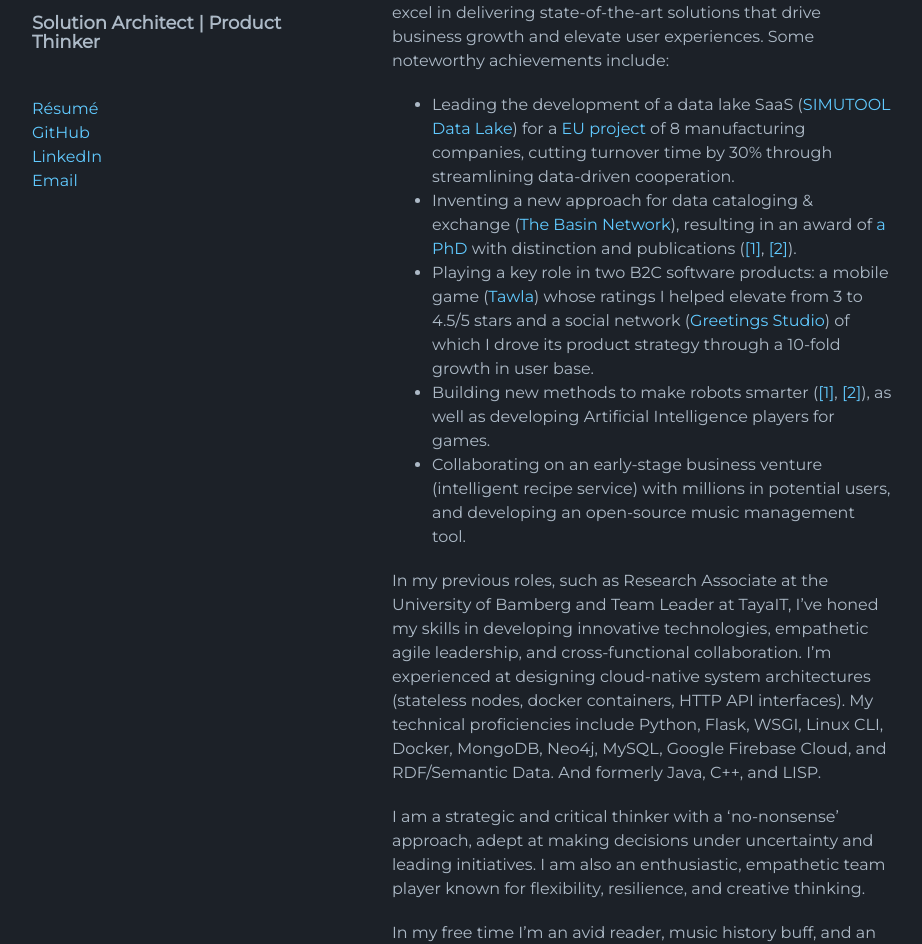
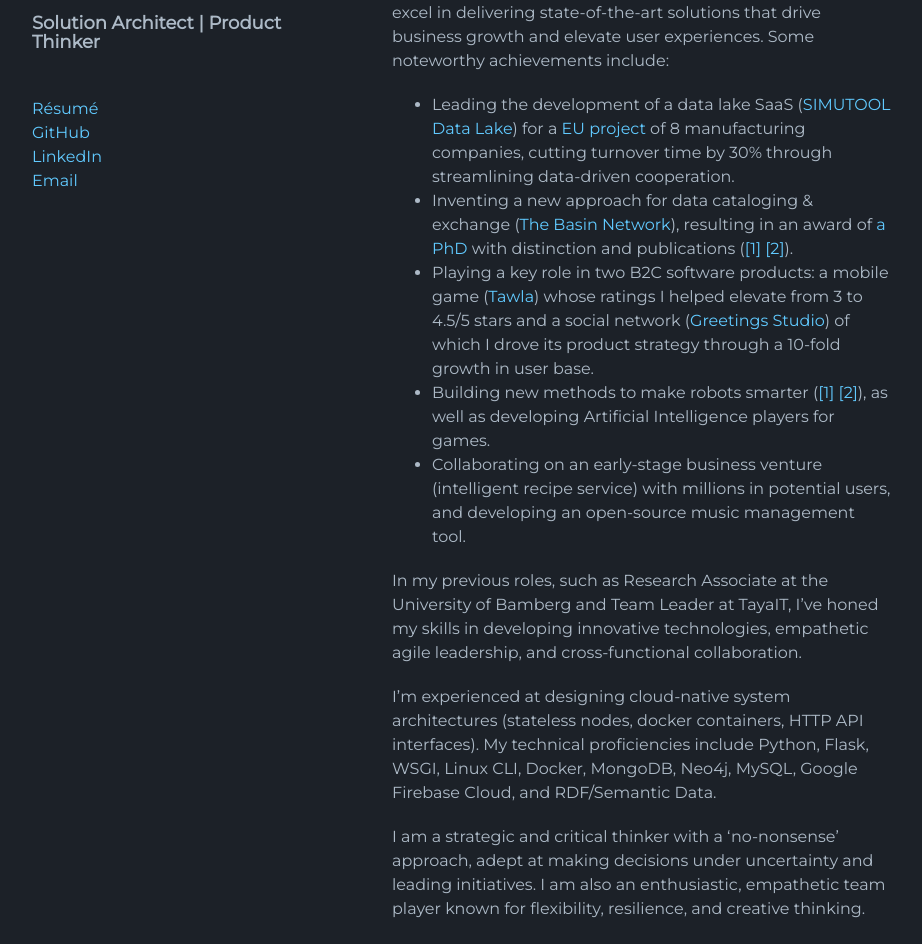
Before and after one commit to n42r/n42r.github.io, a Jekyll site: the page built from index.md, in a window 1280 px wide and 1392 px high. Shown: the part 333-1277 px from the top of the window, without its empty margins (178-1100 px from the left). Built offline with Jekyll 4.4.1, drawn with Linux system fonts in a browser that asks for light colours; the repository's description, which GitHub fills in, is left out; grey boxes are pictures that could not be loaded.

Commit message:
Update index.md

```diff
--- a/index.md
+++ b/index.md
@@ -11,12 +11,14 @@ I'm a dynamic architect and technology lead with a history of guiding successful
 At the intersection of engineering and product leadership, I excel in delivering state-of-the-art solutions that drive business growth and elevate user experiences. Some noteworthy achievements include:
 
 - Leading the development of a data lake SaaS ([SIMUTOOL Data Lake](https://github.com/simutool)) for a [EU project](https://doi.org/10.3030/680569) of 8 manufacturing companies, cutting turnover time by 30% through streamlining data-driven cooperation.
-- Inventing a new approach for data cataloging & exchange ([The Basin Network](phd)), resulting in an award of [a PhD](https://fis.uni-bamberg.de/entities/publication/d28b1f7d-1c85-4214-a80f-69ab40d08b60) with distinction and publications ([[1]](https://link.springer.com/article/10.1007/s42486-020-00054-y), [[2]](https://link.springer.com/article/10.1007/s13222-018-0274-0)).
+- Inventing a new approach for data cataloging & exchange ([The Basin Network](phd)), resulting in an award of [a PhD](https://fis.uni-bamberg.de/entities/publication/d28b1f7d-1c85-4214-a80f-69ab40d08b60) with distinction and publications ([[1]](https://link.springer.com/article/10.1007/s42486-020-00054-y) [[2]](https://link.springer.com/article/10.1007/s13222-018-0274-0)).
 - Playing a key role in two B2C software products: a mobile game ([Tawla](tw)) whose ratings I helped elevate from 3 to 4.5/5 stars and a social network ([Greetings Studio](gs)) of which I drove its product strategy through a 10-fold growth in user base.
-- Building new methods to make robots smarter ([[1]](https://link.springer.com/chapter/10.1007/978-3-642-16111-7_14), [[2]](https://ebooks.iospress.nl/volumearticle/6006)), as well as developing Artificial Intelligence players for games.
+- Building new methods to make robots smarter ([[1]](https://link.springer.com/chapter/10.1007/978-3-642-16111-7_14) [[2]](https://ebooks.iospress.nl/volumearticle/6006)), as well as developing Artificial Intelligence players for games.
 - Collaborating on an early-stage business venture (intelligent recipe service) with millions in potential users, and developing an open-source music management tool.
 
-In my previous roles, such as Research Associate at the University of Bamberg and Team Leader at TayaIT, I've honed my skills in developing innovative technologies, empathetic agile leadership, and cross-functional collaboration. I'm experienced at designing cloud-native system architectures (stateless nodes, docker containers, HTTP API interfaces). My technical proficiencies include Python, Flask, WSGI, Linux CLI, Docker, MongoDB, Neo4j, MySQL, Google Firebase Cloud, and RDF/Semantic Data. And formerly Java, C++, and LISP.
+In my previous roles, such as Research Associate at the University of Bamberg and Team Leader at TayaIT, I've honed my skills in developing innovative technologies, empathetic agile leadership, and cross-functional collaboration.
+
+I'm experienced at designing cloud-native system architectures (stateless nodes, docker containers, HTTP API interfaces). My technical proficiencies include Python, Flask, WSGI, Linux CLI, Docker, MongoDB, Neo4j, MySQL, Google Firebase Cloud, and RDF/Semantic Data.
 
 I am a strategic and critical thinker with a 'no-nonsense' approach, adept at making decisions under uncertainty and leading initiatives. I am also an enthusiastic, empathetic team player known for flexibility, resilience, and creative thinking.
 
```
